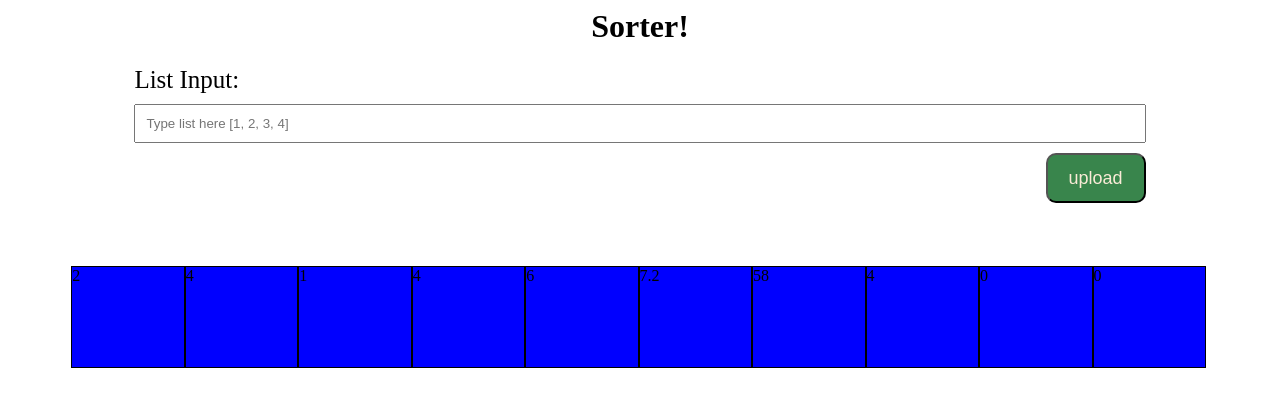
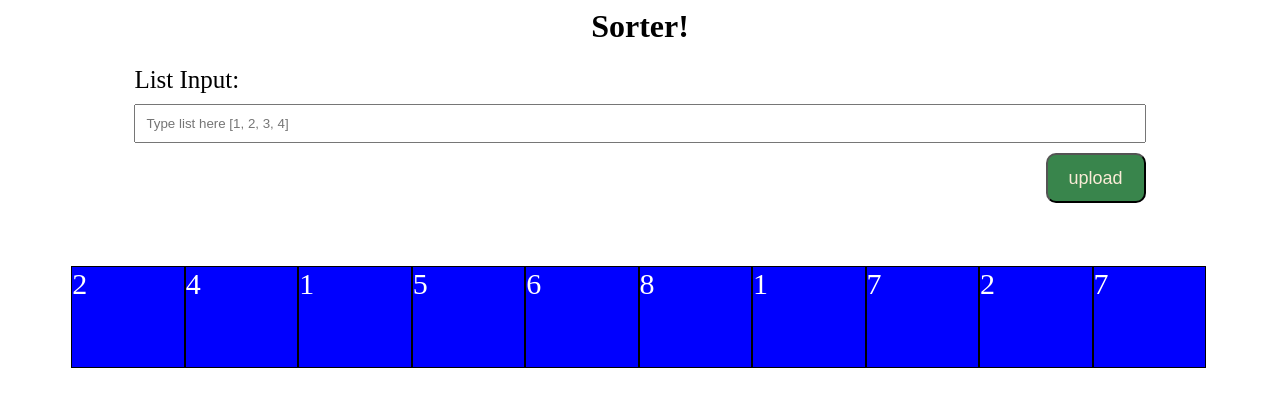
Before and after one commit to brownlagos/django_projects, a Django app: page /sorting_app/ in a window 1280 px wide. Shown: the top 407 px of the page. Run offline with Django 3.2, Linux system fonts and the light colour scheme.

Commit message:
static files active and served

```diff
--- a/sorting_app/mysite/sorting_app/static/css/index.css
+++ b/sorting_app/mysite/sorting_app/static/css/index.css
@@ -56,4 +56,6 @@
     border: 1px solid black;
     float: left;
     background-color: blue;
+    font-size: 30px;
+    color: white;
 }
--- a/sorting_app/mysite/sorting_app/static/js/index.js
+++ b/sorting_app/mysite/sorting_app/static/js/index.js
@@ -1,17 +1,17 @@
 function populateList(list){
-    element_block_code = (value=0) => { return '<div id="element">' + value + '</div>'};
+    element_block_code = (value='') => { return '<div id="element">' + value + '</div>'};
 
     // contains the code to populate list
     code = '';
 
     for(var i=0;i < LIST_LENGTH;i++){
-        if(i >= list.length){
+        if(i < list.length){
+            code += element_block_code(list[i].toString())
+
+        }else{
             code += element_block_code();
-            continue;
+
         }
-
-        console.log(list[i].toString())
-        code += element_block_code(list[i].toString())
     }
 
     LIST_ELEMENT.innerHTML = code;
@@ -22,6 +22,6 @@ const LIST_LENGTH = 10;
 const LIST_ELEMENT = document.getElementById('list');
 
 // the array list
-list = [2, 4, 1, 4, 6, 7.2, 58, 4];
+list = [2, 4, 1, 5, 6, 8,1,7,2,7,3,6,9,3,8,4,2,6,8,2,6];
 
 populateList(list)
--- a/sorting_app/mysite/sorting_app/templates/index.html
+++ b/sorting_app/mysite/sorting_app/templates/index.html
@@ -1,7 +1,8 @@
+{% load static %}
 <html lang="en">
     <head>
         <!-- the css links -->
-        <link rel="stylesheet" href="../static/css/index.css">
+        <link rel="stylesheet" href="{% static 'css/index.css' %}">
     </head>
 
     <!-- site title -->
@@ -33,6 +34,6 @@
 
         </div>
 
-        <script src="../static/js/index.js"></script>
+        <script src="js/index.js"></script>
     </body>
 </html>
```
